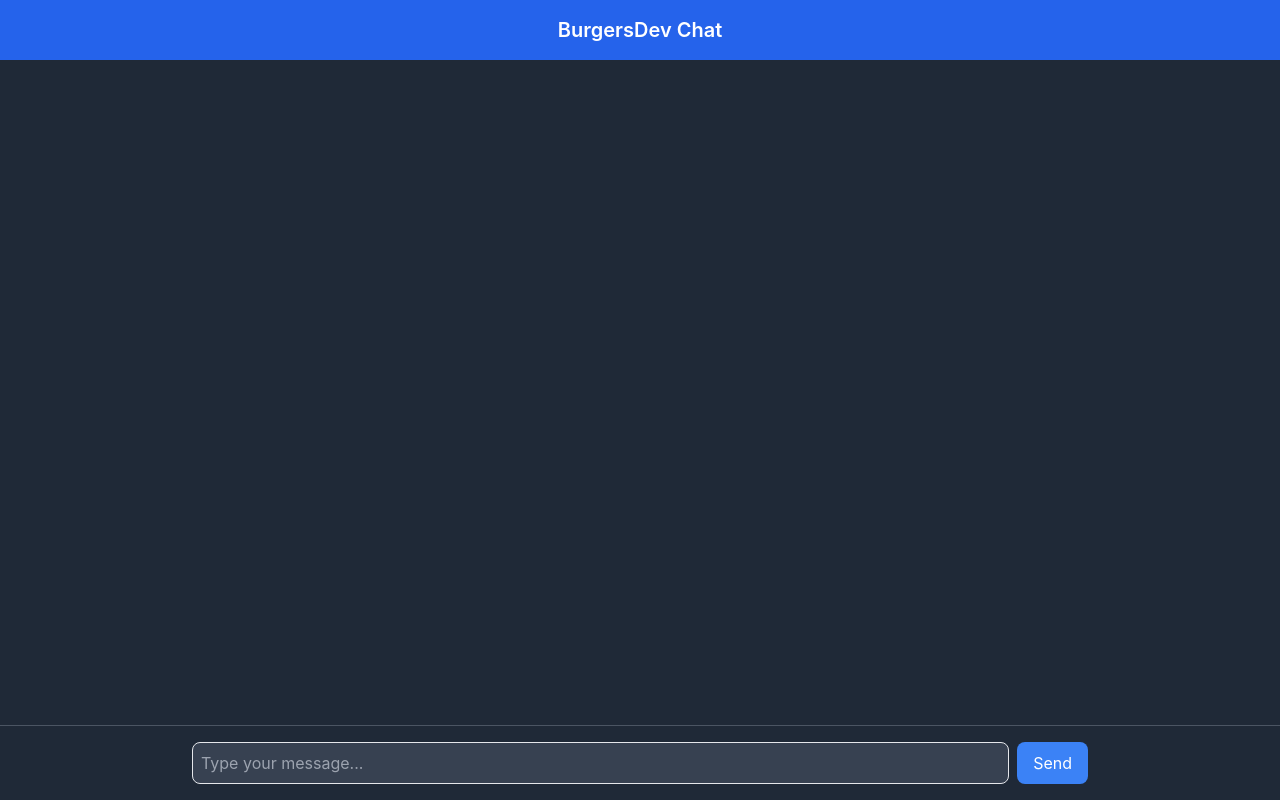
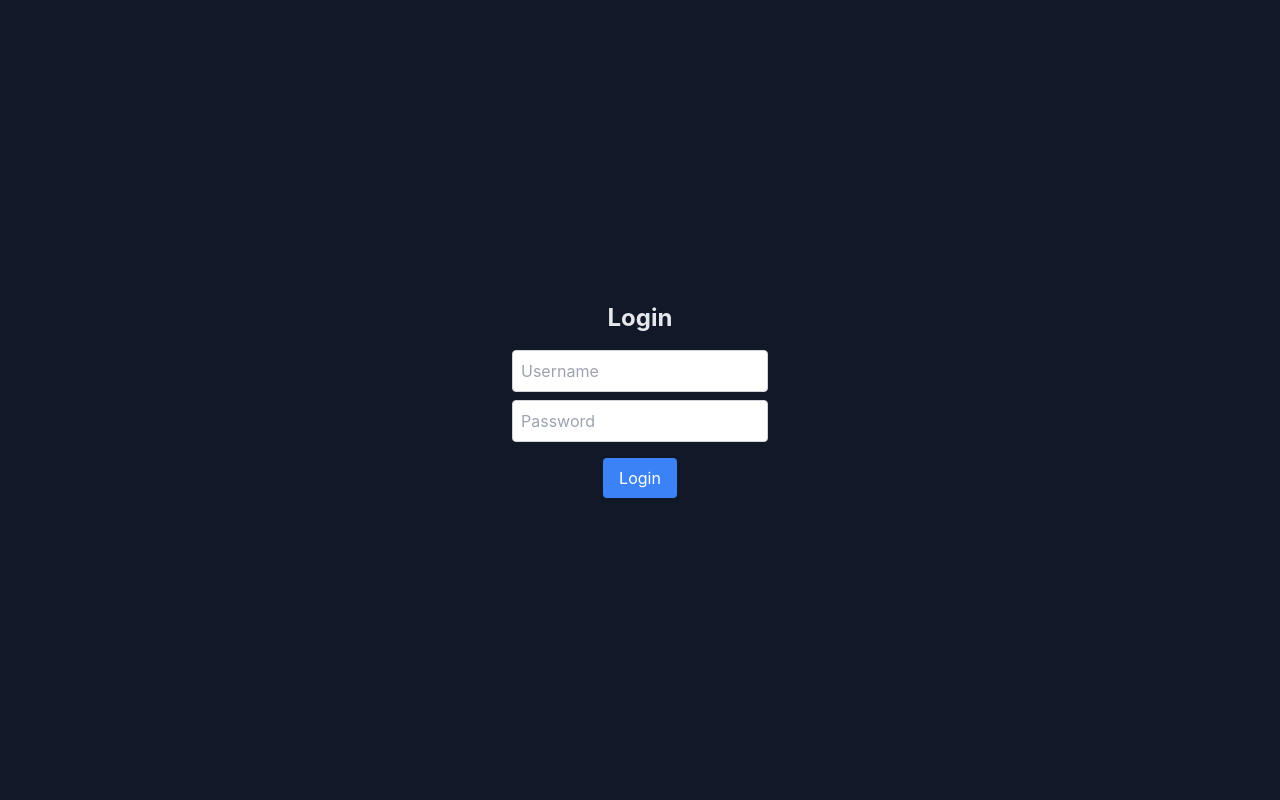
Before and after one commit to PugLord06/BurgersChat, a React (Create React App) app in the folder client/: page /login in a window 1280 px wide. Built offline with nearby package versions, Linux system fonts and the light colour scheme.

Commit message:
User Session UI + minor tweak
-Provides a basic login and logout UI
-Uses token validation (needs auth logic)

- Minor AI now uses a typewriter function for a more natural feel

```diff
--- a/client/package.json
+++ b/client/package.json
@@ -13,6 +13,7 @@
     "@types/react-dom": "^19.1.5",
     "react": "^19.1.0",
     "react-dom": "^19.1.0",
+    "react-router-dom": "^7.6.0",
     "react-scripts": "5.0.1",
     "web-vitals": "^2.1.4"
   },
--- a/client/src/App.tsx
+++ b/client/src/App.tsx
@@ -1,12 +1,17 @@
 import React from "react";
+import { BrowserRouter as Router, Route, Routes } from "react-router-dom";
 import Chat from "./Frontend/chat";
+import Login from "./Frontend/login";
 import "./styling/index.css";
 
 function App() {
   return (
-    <div className="App">
-      <Chat />
-    </div>
+    <Router>
+      <Routes>
+        <Route path="/login" element={<Login />} />
+        <Route path="/" element={<Chat />} />
+      </Routes>
+    </Router>
   );
 }
 
--- a/client/src/Backend/server.ts
+++ b/client/src/Backend/server.ts
@@ -68,6 +68,18 @@ app.post("/api/chat", async (req: Request, res: Response) => {
   }
 });
 
+app.post("/api/login", (req: Request, res: Response) => {
+  const { username, password } = req.body;
+
+  // Replace with your actual authentication logic
+  if (username === "admin" && password === "password") {
+    const token = "example-token"; // Replace with a real JWT or session token
+    res.json({ token });
+  } else {
+    res.status(401).json({ error: "Invalid credentials" });
+  }
+});
+
 app.listen(port, () => {
   console.log(`Server running on http://localhost:${port}`);
 });
--- a/client/src/Frontend/chat.tsx
+++ b/client/src/Frontend/chat.tsx
@@ -1,6 +1,8 @@
-import React, { useState } from "react";
+import React, { useEffect, useState } from "react";
 import "../styling/chatstyles.css";
 import ReactMarkdown from "react-markdown";
+import TypewriterMessage from "../styling/animations/TypewriterMessage";
+import { useNavigate } from "react-router-dom";
 
 interface Message {
   role: "user" | "assistant";
@@ -10,6 +12,19 @@ interface Message {
 const Chat: React.FC = () => {
   const [messages, setMessages] = useState<Message[]>([]);
   const [input, setInput] = useState<string>("");
+  const navigate = useNavigate();
+
+  useEffect(() => {
+    const token = localStorage.getItem("token");
+    if (!token) {
+      navigate("/login"); // Redirect to login if no token is found
+    }
+  }, [navigate]);
+
+  const handleSignOut = () => {
+    localStorage.removeItem("token"); // Remove the token
+    navigate("/login"); // Redirect to the login page
+  };
 
   const sendMessage = async () => {
     if (input.trim() === "") return;
@@ -37,6 +52,12 @@ const Chat: React.FC = () => {
     <div className="chat-container">
       <div className="chat-header">
         <h1 className="chat-header-title">BurgersDev Chat</h1>
+        <button
+          onClick={handleSignOut}
+          className="logout-button"
+        >
+          Sign Out
+        </button>
       </div>
       <div className="chat-messages">
         {messages.map((msg, index) => (
@@ -54,7 +75,11 @@ const Chat: React.FC = () => {
               }`}
             >
               <article className="message-content">
-                <ReactMarkdown>{msg.content}</ReactMarkdown>
+                {msg.role === "assistant" ? (
+                  <TypewriterMessage content={msg.content} />
+                ) : (
+                  <ReactMarkdown>{msg.content}</ReactMarkdown>
+                )}
               </article>
             </div>
           </div>
--- /dev/null
+++ b/client/src/Frontend/login.tsx
@@ -0,0 +1,56 @@
+import React, { useState } from "react";
+import { useNavigate } from "react-router-dom";
+
+const Login: React.FC = () => {
+  const [username, setUsername] = useState("");
+  const [password, setPassword] = useState("");
+  const navigate = useNavigate(); // Hook for navigation
+
+  const handleLogin = async () => {
+    try {
+      const response = await fetch("http://192.168.68.109:5000/api/login", {
+        method: "POST",
+        headers: { "Content-Type": "application/json" },
+        body: JSON.stringify({ username, password }),
+      });
+
+      if (!response.ok) throw new Error("Login failed");
+
+      const data = await response.json();
+      localStorage.setItem("token", data.token); // Store token for authentication
+      alert("Login successful!");
+      navigate("/"); // Redirect to the Chat component
+    } catch (error) {
+      console.error(error);
+      alert("Error logging in");
+    }
+  };
+
+  return (
+    <div className="login-container flex flex-col items-center justify-center h-screen bg-gray-100 dark:bg-gray-900">
+      <h1 className="text-2xl font-bold mb-4 text-gray-800 dark:text-gray-200">Login</h1>
+      <input
+        type="text"
+        placeholder="Username"
+        value={username}
+        onChange={(e) => setUsername(e.target.value)}
+        className="mb-2 p-2 border border-gray-300 rounded w-64"
+      />
+      <input
+        type="password"
+        placeholder="Password"
+        value={password}
+        onChange={(e) => setPassword(e.target.value)}
+        className="mb-4 p-2 border border-gray-300 rounded w-64"
+      />
+      <button
+        onClick={handleLogin}
+        className="bg-blue-500 text-white px-4 py-2 rounded hover:bg-blue-600"
+      >
+        Login
+      </button>
+    </div>
+  );
+};
+
+export default Login;
--- /dev/null
+++ b/client/src/styling/animations/TypewriterMessage.tsx
@@ -0,0 +1,36 @@
+import React, { useEffect, useState } from "react";
+import ReactMarkdown from "react-markdown";
+
+interface Props {
+  content: string;
+  speed?: number; // ms per character
+}
+
+const TypewriterMessage: React.FC<Props> = ({ content, speed = 25 }) => {
+  const [displayedText, setDisplayedText] = useState("");
+
+  useEffect(() => {
+    let currentIndex = 0;
+    let cancelled = false;
+
+    const type = () => {
+      if (cancelled) return;
+
+      if (currentIndex <= content.length) {
+        setDisplayedText(content.slice(0, currentIndex));
+        currentIndex++;
+        setTimeout(type, speed);
+      }
+    };
+
+    type();
+
+    return () => {
+      cancelled = true; // Stop typing if the component unmounts
+    };
+  }, [content, speed]);
+
+  return <ReactMarkdown>{displayedText}</ReactMarkdown>;
+};
+
+export default TypewriterMessage;
--- a/client/src/styling/chatstyles.css
+++ b/client/src/styling/chatstyles.css
@@ -61,3 +61,6 @@
 .send-button {
   @apply px-4 py-2 bg-blue-500 text-white rounded-lg hover:bg-blue-600 dark:hover:bg-blue-700;
 }
+.logout-button{
+  @apply absolute top-2.5 right-0 px-4 py-2 bg-blue-500 text-white rounded-lg hover:bg-blue-600 dark:hover:bg-blue-700;
+}
```
Also changed, not shown: 1 other file (tests, documents, lock files or other folders).
